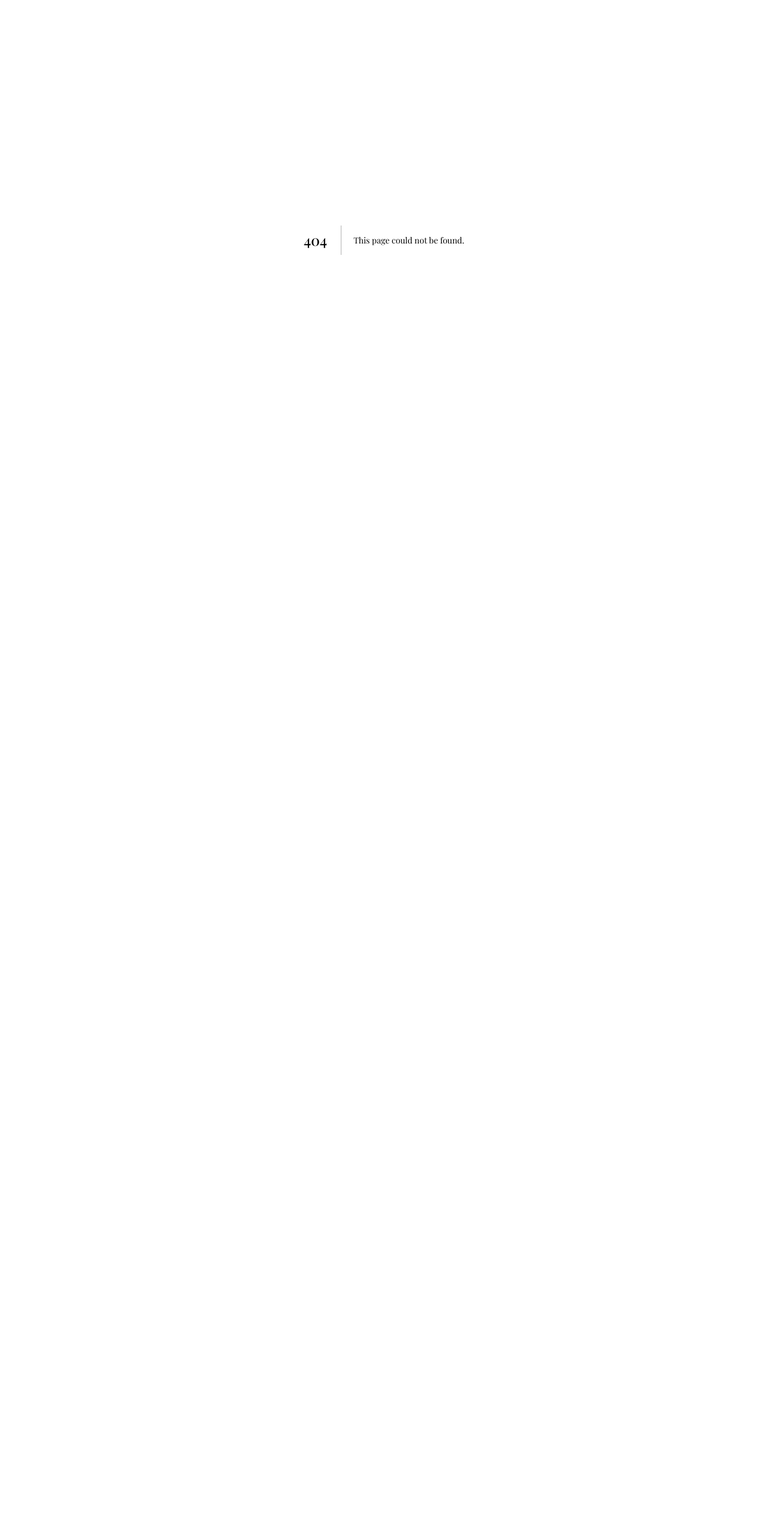
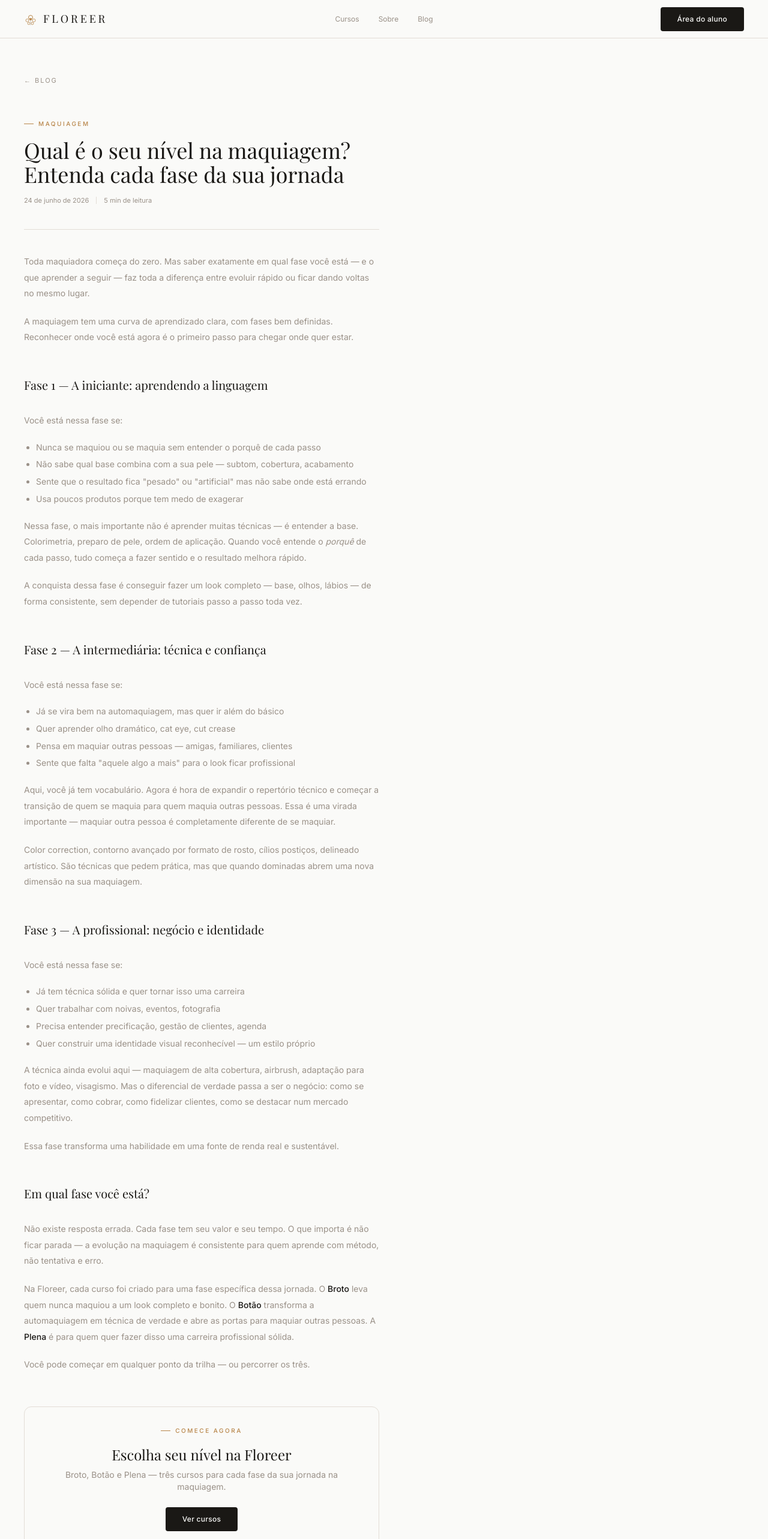
Before and after one commit to lehlanzarinii/floreer-site, a Next.js app: page /blog/qual-e-o-seu-nivel-na-maquiagem in a window 1280 px wide. Before the commit this address had no page. Shown: the top 2566 px of the page at 60% size. Before the commit the page ends 800 px from the top, so only its background shows below. Built offline with nearby package versions, Linux system fonts and the light colour scheme; a web font is replaced by a local one.

Commit message:
feat: blog com primeiro post

```diff
--- /dev/null
+++ b/app/blog/[slug]/page.tsx
@@ -0,0 +1,64 @@
+import { notFound } from "next/navigation";
+import Link from "next/link";
+import Navbar from "../../../components/Navbar";
+import Footer from "../../../components/Footer";
+import { getPost } from "../../../lib/posts";
+
+export default function PostPage({ params }: { params: { slug: string } }) {
+  const post = getPost(params.slug);
+  if (!post) notFound();
+
+  return (
+    <>
+      <Navbar />
+
+      <section className="px-6 md:px-10 py-14 max-w-2xl">
+        {/* Voltar */}
+        <Link
+          href="/blog"
+          className="text-[11px] tracking-[2px] uppercase text-floreer-muted hover:text-floreer-dark mb-8 inline-flex items-center gap-1.5"
+        >
+          ← Blog
+        </Link>
+
+        {/* Cabeçalho */}
+        <div className="mt-6 mb-10">
+          <div className="label-tag mb-4">{post.categoria}</div>
+          <h1 className="font-serif text-3xl md:text-4xl text-floreer-dark leading-snug mb-4">
+            {post.titulo}
+          </h1>
+          <div className="flex items-center gap-3 text-[11px] text-floreer-muted">
+            <span>{post.data}</span>
+            <span className="w-px h-3 bg-floreer-border" />
+            <span>{post.tempoLeitura} de leitura</span>
+          </div>
+        </div>
+
+        {/* Linha divisória */}
+        <div className="h-px bg-floreer-border mb-10" />
+
+        {/* Conteúdo */}
+        <div
+          className="prose-floreer text-sm text-floreer-muted leading-[1.9] flex flex-col gap-5"
+          dangerouslySetInnerHTML={{ __html: post.conteudo }}
+        />
+
+        {/* CTA */}
+        <div className="mt-14 card p-8 text-center">
+          <div className="label-tag mb-4 mx-auto w-fit">Comece agora</div>
+          <p className="font-serif text-2xl text-floreer-dark mb-2">
+            Escolha seu nível na Floreer
+          </p>
+          <p className="text-sm text-floreer-muted mb-6">
+            Broto, Botão e Plena — três cursos para cada fase da sua jornada na maquiagem.
+          </p>
+          <Link href="/cursos" className="btn-primary inline-block">
+            Ver cursos
+          </Link>
+        </div>
+      </section>
+
+      <Footer />
+    </>
+  );
+}
--- a/app/blog/page.tsx
+++ b/app/blog/page.tsx
@@ -1,23 +1,46 @@
 import Navbar from "../../components/Navbar";
 import Footer from "../../components/Footer";
 import Link from "next/link";
+import { posts } from "../../lib/posts";
 
 export default function BlogPage() {
   return (
     <>
       <Navbar />
 
-      <section className="px-6 md:px-10 py-24 flex flex-col items-center text-center">
+      <section className="px-6 md:px-10 py-14 max-w-3xl">
         <div className="label-tag mb-5">Blog Floreer</div>
-        <h1 className="font-serif text-4xl md:text-5xl text-floreer-dark mb-5">
-          Em breve
+        <h1 className="font-serif text-4xl text-floreer-dark mb-2">
+          Beleza com método
         </h1>
-        <p className="text-sm text-floreer-muted leading-relaxed max-w-sm mb-9">
-          Conteúdo sobre beleza, técnica, negócio e carreira — com a identidade e a profundidade que o tema merece. Estamos preparando tudo com cuidado.
+        <p className="text-sm text-floreer-muted mb-12">
+          Técnica, carreira e tudo que a gente aprendeu sobre maquiagem.
         </p>
-        <Link href="/cursos" className="btn-primary">
-          Ver cursos disponíveis
-        </Link>
+
+        <div className="flex flex-col gap-6">
+          {posts.map((post) => (
+            <Link
+              key={post.slug}
+              href={`/blog/${post.slug}`}
+              className="card p-7 hover:border-floreer-gold transition-colors group"
+            >
+              <div className="flex items-center gap-3 mb-3">
+                <span className="label-tag text-[9px]">{post.categoria}</span>
+                <span className="text-[10px] text-floreer-muted">{post.data}</span>
+                <span className="text-[10px] text-floreer-muted">· {post.tempoLeitura}</span>
+              </div>
+              <h2 className="font-serif text-xl text-floreer-dark mb-2 group-hover:text-floreer-gold transition-colors">
+                {post.titulo}
+              </h2>
+              <p className="text-sm text-floreer-muted leading-relaxed">
+                {post.resumo}
+              </p>
+              <span className="text-[11px] text-floreer-gold mt-4 inline-block">
+                Ler artigo →
+              </span>
+            </Link>
+          ))}
+        </div>
       </section>
 
       <Footer />
--- a/app/globals.css
+++ b/app/globals.css
@@ -39,4 +39,12 @@
   .card {
     @apply bg-floreer-bg border border-floreer-border rounded-xl;
   }
+
+  /* Blog prose */
+  .prose-floreer p { @apply text-sm text-floreer-muted leading-[1.9]; }
+  .prose-floreer h2 { @apply font-serif text-xl text-floreer-dark mt-8 mb-3; }
+  .prose-floreer ul { @apply flex flex-col gap-1.5 pl-5 list-disc; }
+  .prose-floreer li { @apply text-sm text-floreer-muted leading-relaxed; }
+  .prose-floreer strong { @apply text-floreer-dark font-medium; }
+  .prose-floreer em { @apply italic; }
 }
--- /dev/null
+++ b/lib/posts.ts
@@ -0,0 +1,83 @@
+export type Post = {
+  slug: string;
+  titulo: string;
+  resumo: string;
+  data: string;
+  tempoLeitura: string;
+  categoria: string;
+  conteudo: string; // HTML
+};
+
+export const posts: Post[] = [
+  {
+    slug: "qual-e-o-seu-nivel-na-maquiagem",
+    titulo: "Qual é o seu nível na maquiagem? Entenda cada fase da sua jornada",
+    resumo:
+      "Toda maquiadora começa do zero. Mas saber exatamente em qual fase você está — e o que aprender a seguir — faz toda a diferença entre evoluir rápido ou ficar dando voltas no mesmo lugar.",
+    data: "24 de junho de 2026",
+    tempoLeitura: "5 min",
+    categoria: "Maquiagem",
+    conteudo: `
+<p>Toda maquiadora começa do zero. Mas saber exatamente em qual fase você está — e o que aprender a seguir — faz toda a diferença entre evoluir rápido ou ficar dando voltas no mesmo lugar.</p>
+
+<p>A maquiagem tem uma curva de aprendizado clara, com fases bem definidas. Reconhecer onde você está agora é o primeiro passo para chegar onde quer estar.</p>
+
+<h2>Fase 1 — A iniciante: aprendendo a linguagem</h2>
+
+<p>Você está nessa fase se:</p>
+
+<ul>
+  <li>Nunca se maquiou ou se maquia sem entender o porquê de cada passo</li>
+  <li>Não sabe qual base combina com a sua pele — subtom, cobertura, acabamento</li>
+  <li>Sente que o resultado fica "pesado" ou "artificial" mas não sabe onde está errando</li>
+  <li>Usa poucos produtos porque tem medo de exagerar</li>
+</ul>
+
+<p>Nessa fase, o mais importante não é aprender muitas técnicas — é entender a base. Colorimetria, preparo de pele, ordem de aplicação. Quando você entende o <em>porquê</em> de cada passo, tudo começa a fazer sentido e o resultado melhora rápido.</p>
+
+<p>A conquista dessa fase é conseguir fazer um look completo — base, olhos, lábios — de forma consistente, sem depender de tutoriais passo a passo toda vez.</p>
+
+<h2>Fase 2 — A intermediária: técnica e confiança</h2>
+
+<p>Você está nessa fase se:</p>
+
+<ul>
+  <li>Já se vira bem na automaquiagem, mas quer ir além do básico</li>
+  <li>Quer aprender olho dramático, cat eye, cut crease</li>
+  <li>Pensa em maquiar outras pessoas — amigas, familiares, clientes</li>
+  <li>Sente que falta "aquele algo a mais" para o look ficar profissional</li>
+</ul>
+
+<p>Aqui, você já tem vocabulário. Agora é hora de expandir o repertório técnico e começar a transição de quem se maquia para quem maquia outras pessoas. Essa é uma virada importante — maquiar outra pessoa é completamente diferente de se maquiar.</p>
+
+<p>Color correction, contorno avançado por formato de rosto, cílios postiços, delineado artístico. São técnicas que pedem prática, mas que quando dominadas abrem uma nova dimensão na sua maquiagem.</p>
+
+<h2>Fase 3 — A profissional: negócio e identidade</h2>
+
+<p>Você está nessa fase se:</p>
+
+<ul>
+  <li>Já tem técnica sólida e quer tornar isso uma carreira</li>
+  <li>Quer trabalhar com noivas, eventos, fotografia</li>
+  <li>Precisa entender precificação, gestão de clientes, agenda</li>
+  <li>Quer construir uma identidade visual reconhecível — um estilo próprio</li>
+</ul>
+
+<p>A técnica ainda evolui aqui — maquiagem de alta cobertura, airbrush, adaptação para foto e vídeo, visagismo. Mas o diferencial de verdade passa a ser o negócio: como se apresentar, como cobrar, como fidelizar clientes, como se destacar num mercado competitivo.</p>
+
+<p>Essa fase transforma uma habilidade em uma fonte de renda real e sustentável.</p>
+
+<h2>Em qual fase você está?</h2>
+
+<p>Não existe resposta errada. Cada fase tem seu valor e seu tempo. O que importa é não ficar parada — a evolução na maquiagem é consistente para quem aprende com método, não tentativa e erro.</p>
+
+<p>Na Floreer, cada curso foi criado para uma fase específica dessa jornada. O <strong>Broto</strong> leva quem nunca maquiou a um look completo e bonito. O <strong>Botão</strong> transforma a automaquiagem em técnica de verdade e abre as portas para maquiar outras pessoas. A <strong>Plena</strong> é para quem quer fazer disso uma carreira profissional sólida.</p>
+
+<p>Você pode começar em qualquer ponto da trilha — ou percorrer os três.</p>
+    `,
+  },
+];
+
+export function getPost(slug: string): Post | undefined {
+  return posts.find((p) => p.slug === slug);
+}
```
